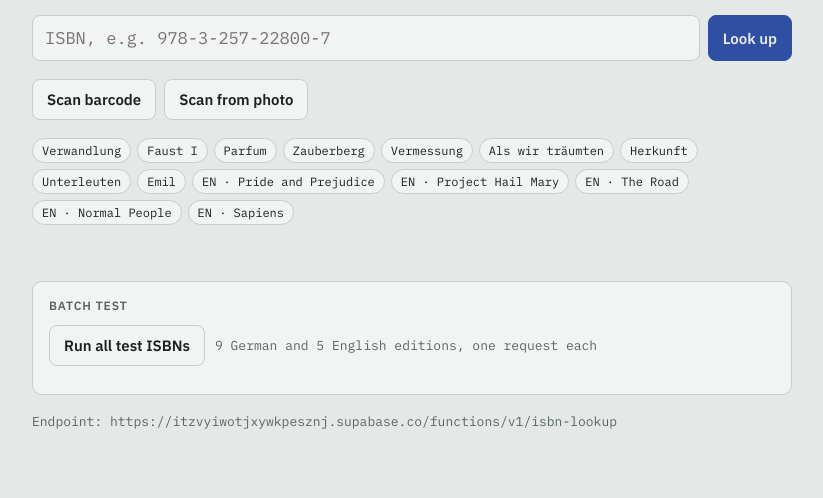
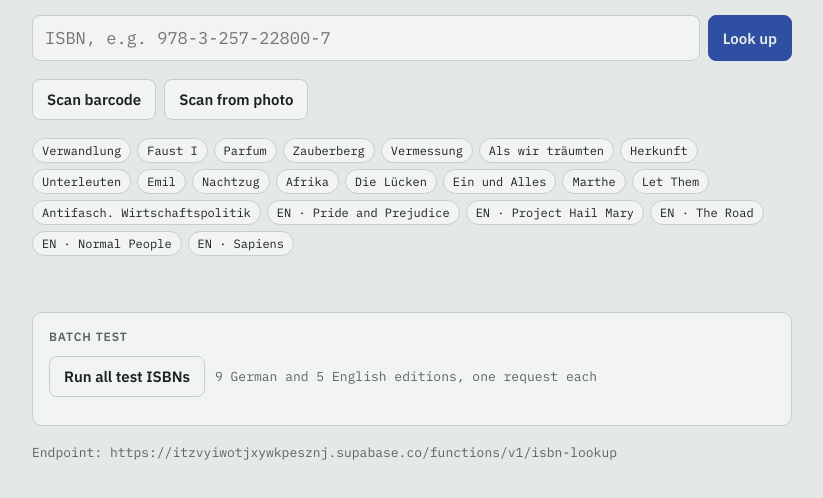
Before and after one commit to mhaack/spine-lab, a plain HTML site: page index.html in a window 1280 px wide. Shown: the part 114-612 px from the top of the page, without its empty margins (228-1051 px from the left). Drawn offline with nearby package versions, Linux system fonts and the light colour scheme; a web font is replaced by a local one.

Commit message:
Add seven current German titles to the test ISBNs
Co-Authored-By: Claude Opus 5.5 <noreply@anthropic.com>

```diff
--- a/index.html
+++ b/index.html
@@ -119,6 +119,9 @@ const SAMPLES = [
   ["Verwandlung","9783150099001"],["Faust I","9783150000014"],["Parfum","9783257228007"],
   ["Zauberberg","9783596294336"],["Vermessung","9783499241000"],["Als wir träumten","9783100486004"],
   ["Herkunft","9783630874739"],["Unterleuten","9783630874876"],["Emil","9783791530123"],
+  ["Nachtzug","9783426281765"],["Afrika","9783498003883"],["Die Lücken","9783462005011"],
+  ["Ein und Alles","9783257073966"],["Marthe","9783426574454"],["Let Them","9783442180653"],
+  ["Antifasch. Wirtschaftspolitik","9783518047460"],
   ["Pride and Prejudice","9780141439518","en"],["Project Hail Mary","9780593135204","en"],["The Road","9780307387899","en"],
   ["Normal People","9780571334650","en"],["Sapiens","9780062316097","en"]
 ];
```
Also changed, not shown: 1 other file.
